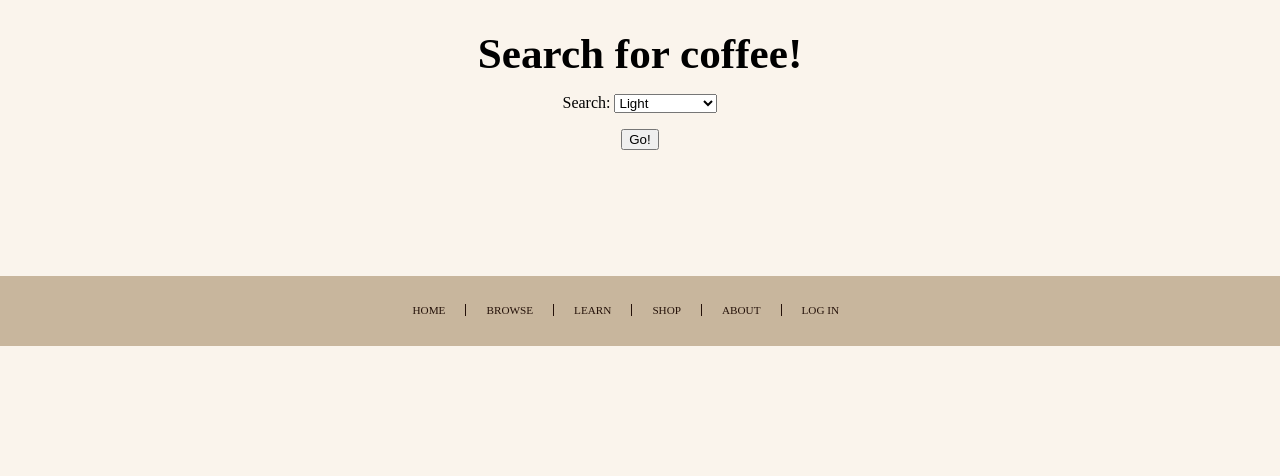
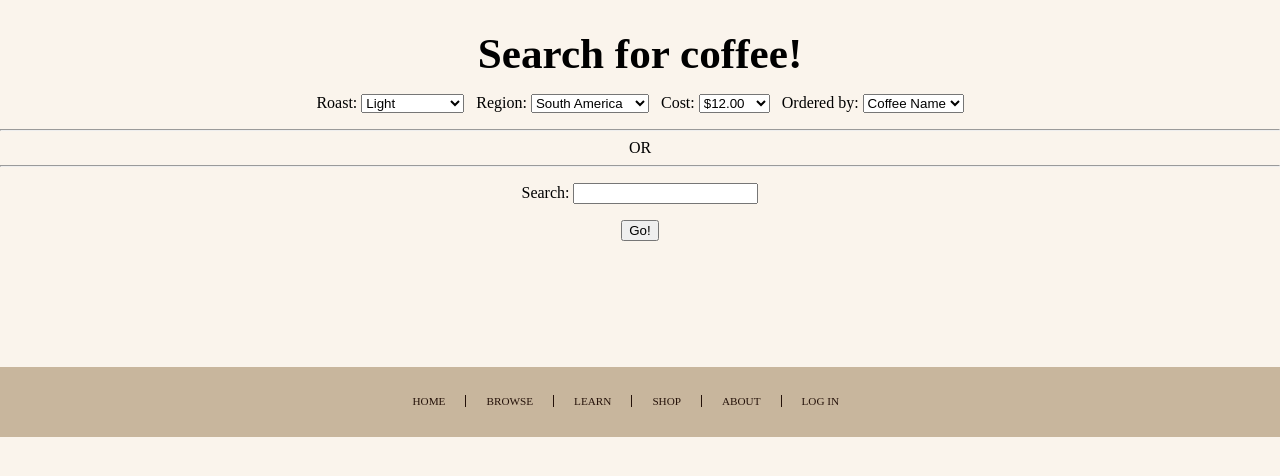
Before and after one commit to keyman9/team2project, a Flask app: page /browse in a window 1280 px wide. Shown: the part 123-599 px from the top of the page. Run offline with Flask 2, Linux system fonts and the light colour scheme; data that the repository does not hold is empty; parts of the project's set-up code (start-up, migrations or seed data) failed here and were passed over; some libraries are stand-ins or nearby versions.

Commit message:
Browse display operates with new database

```diff
--- a/server.py
+++ b/server.py
@@ -45,7 +45,7 @@ def browse():
             print("Error executing select statement")
         results = cur.fetchall()
     try:
-        cur.execute("""Select column_name from information_schema.columns where table_name = 'coffee'""")
+        cur.execute("""select column_name from information_schema.columns where table_name = 'coffee_names' union select column_name from information_schema.columns where table_name = 'coffee_cost' union select column_name from information_schema.columns where table_name = 'roast' and column_name like 'roast' union select column_name from information_schema.columns where table_name = 'region' and column_name like 'region'""")
     except:
         print("Error retrieving Column names")
     colNames = cur.fetchall()
--- a/templates/browse.html
+++ b/templates/browse.html
@@ -4,15 +4,45 @@
 <center>
     <h1 id="sign-in">Search for coffee!</h1>
     <div>
+
         <form method="POST" action="/browse">
-
-            <p>Search: <select name="roast" id="roast">
+            <p>Roast: <select name="roast" id="roast">
                 <option value="Light">Light</option>
                 <option value="Medium Light">Medium Light</option>
                 <option value="Medium">Medium</option>
                 <option value="Medium Dark">Medium Dark</option>
                 <option value="Dark">Dark</option>
             </select>
+            &nbsp;
+            Region: <select name="region" id="region">
+                <option value="South America">South America</option>
+                <option value="Central America">Central America</option>
+                <option value="Indonesia">Indonesia</option>
+                <option value="Africa">Africa</option>
+            </select>
+            &nbsp;
+            Cost: <select name="price" id="price">
+                <option value="12">$12.00</option>
+                <option value="13">$13.00</option>
+                <option value="14">$14.00</option>
+                <option value="15">$15.00</option>
+                <option value="16">$16.00</option>
+                <option value="17">$17.00</option>
+                <option value="18">$18.00</option>
+                <option value="19">$19.00+</option>
+            </select>
+            &nbsp;
+            Ordered by: <select name="order" id="order">
+                <option value="name">Coffee Name</option>
+                <option value="roast">Roast</option>
+                <option value="region">Region</option>
+                <option value="cost">Cost</option>
+            </select>
+            <hr>
+            OR
+            <hr>
+
+            <p>Search: <input type="text" name="searchBox" id="searchBox"></p>
 
             <section class="login">
                 <button onclick="showDiv('results')" type="Submit" action='/browse'>Go!</button>
```
Also changed, not shown: coffee3nf.sql (+23 -6 lines).
